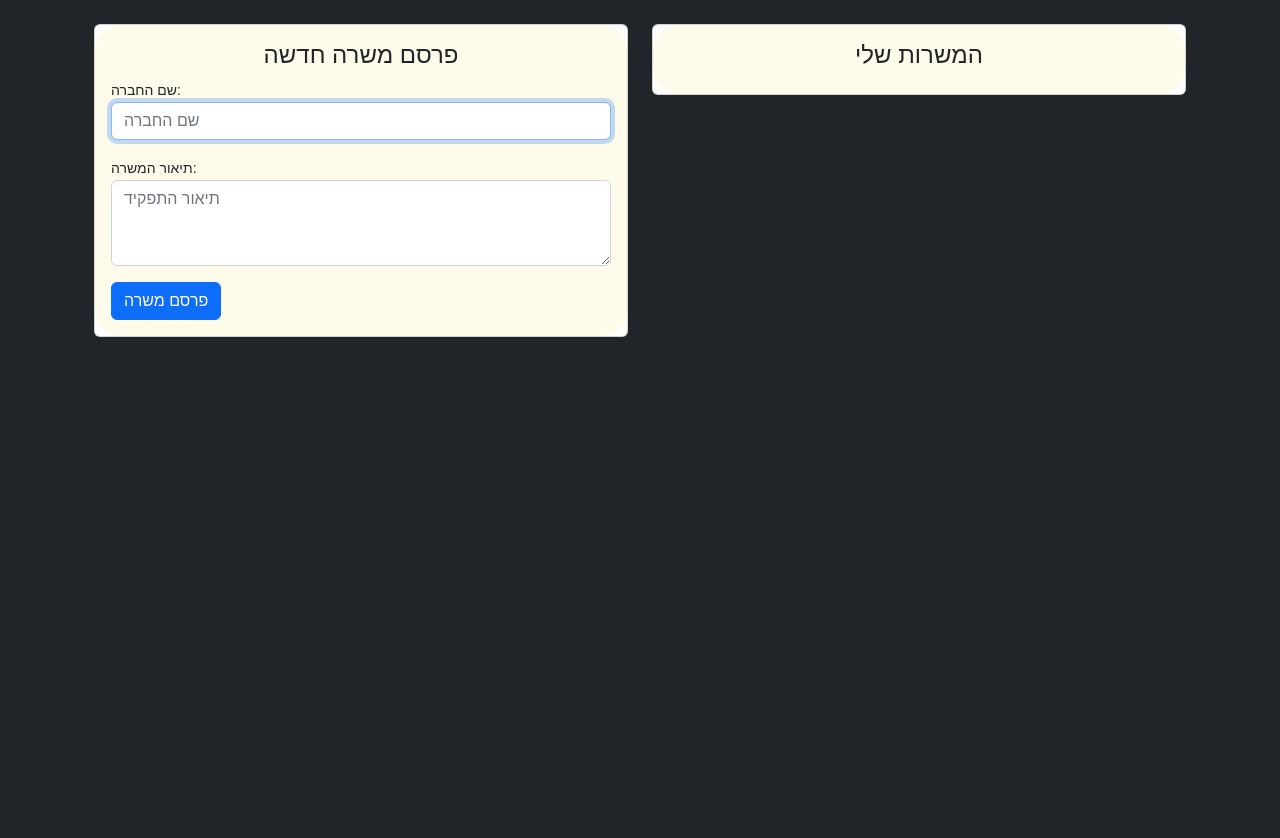
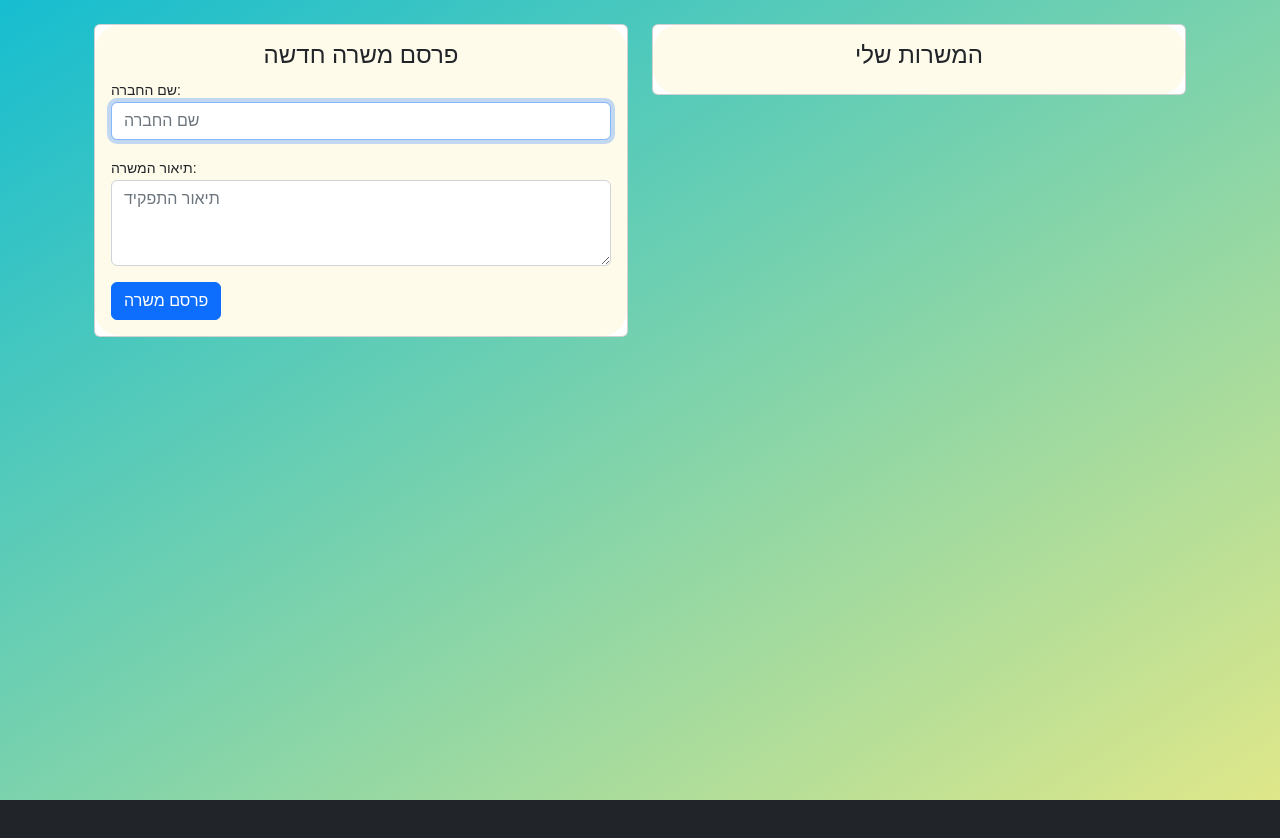
Before and after one commit to VictorSocolovschi/JobLess, a website with bundled scripts: page ReqMyjobs.html in a window 1280 px wide. Before the commit the page ends 800 px from the top, so only its background shows below. Built offline with nearby package versions, Linux system fonts and the light colour scheme; no server answers.

Commit message:
color for the page reqMyJobs

```diff
--- a/ReqMyjobs.html
+++ b/ReqMyjobs.html
@@ -15,6 +15,7 @@
   </head>
 
   <body class="bg-dark">
+    <section class="vh-100 gradient-custom" style="margin-bottom: 50px;">
     <!-- ADD JOB -->
     <div class="container p-4">
       <div class="row">
@@ -59,5 +60,6 @@
         </div>
       </div>
     </div>
+  </section>
   </body>
 </html>
```
